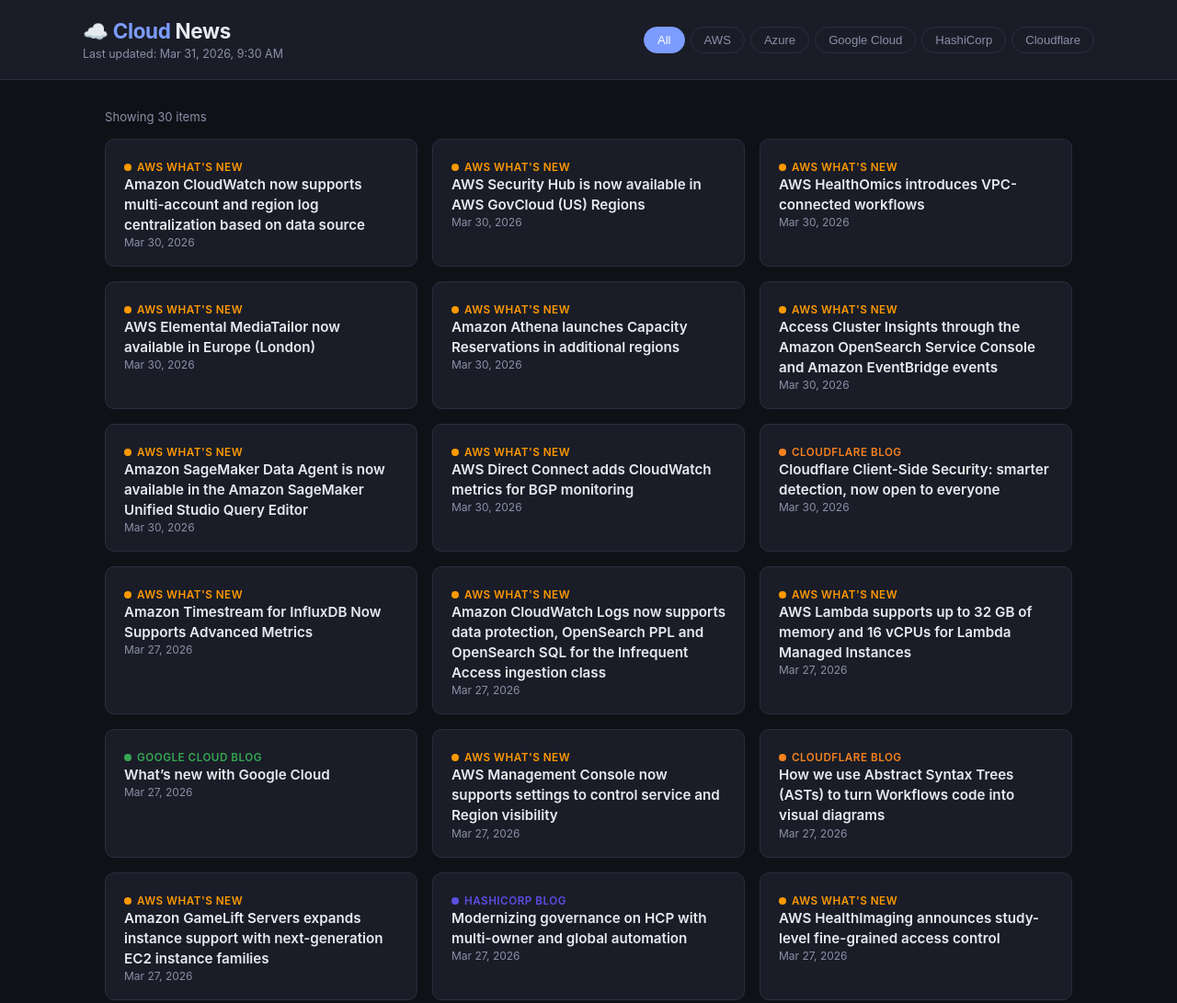
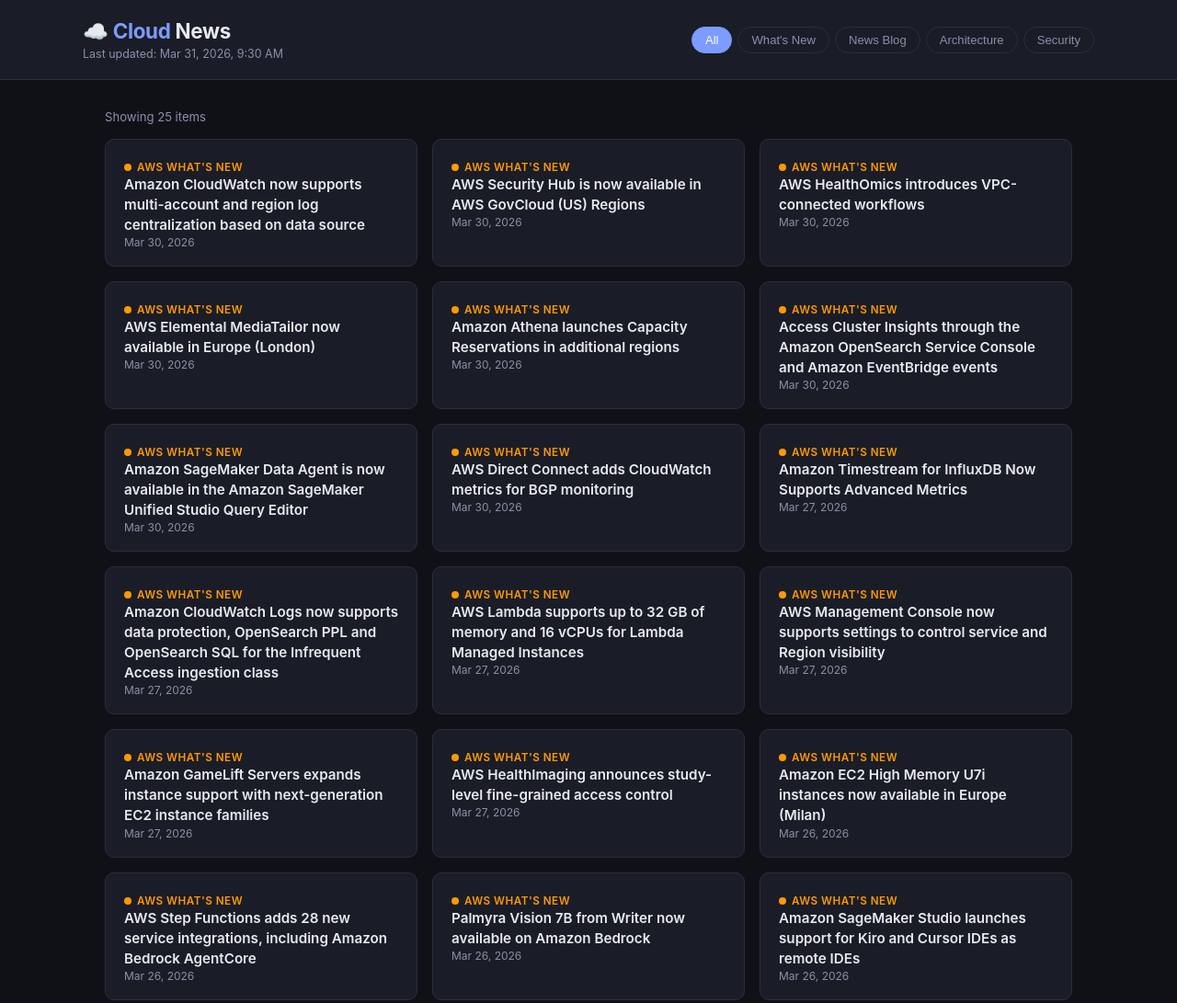
Before and after one commit to jrlong2/cloud-news, a website: page index.html in a window 1280 px wide. Shown: the top 1091 px of the page at 92% size. Drawn offline with Linux system fonts and the light colour scheme.

Commit message:
Remove non-AWS providers, keep only AWS content sources
Remove Azure, Google Cloud, HashiCorp, and Cloudflare tabs, feeds, and
data. Retain only AWS What's New, AWS News Blog, AWS Architecture Blog,
and AWS Security Blog as sources.

Co-Authored-By: Oz <oz-agent@warp.dev>

```diff
--- a/index.html
+++ b/index.html
@@ -13,10 +13,6 @@
       --surface-hover: #222535;
       --border: #2a2d3e;
       --accent-aws: #ff9900;
-      --accent-azure: #0078d4;
-      --accent-gcp: #34a853;
-      --accent-hashi: #5c4ee5;
-      --accent-cf: #f6821f;
       --text-primary: #e8eaf0;
       --text-secondary: #8b8fa8;
       --text-link: #7c9cff;
@@ -214,11 +210,10 @@
       </div>
       <nav id="tabs">
         <button class="tab active" data-source="all">All</button>
-        <button class="tab" data-source="AWS What's New">AWS</button>
-        <button class="tab" data-source="Azure Updates">Azure</button>
-        <button class="tab" data-source="Google Cloud Blog">Google Cloud</button>
-        <button class="tab" data-source="HashiCorp Blog">HashiCorp</button>
-        <button class="tab" data-source="Cloudflare Blog">Cloudflare</button>
+        <button class="tab" data-source="AWS What's New">What's New</button>
+        <button class="tab" data-source="AWS News Blog">News Blog</button>
+        <button class="tab" data-source="AWS Architecture Blog">Architecture</button>
+        <button class="tab" data-source="AWS Security Blog">Security</button>
       </nav>
     </div>
   </header>
@@ -233,10 +228,9 @@
   <script>
     const SOURCE_COLORS = {
       "AWS What's New": '#ff9900',
-      'Azure Updates': '#0078d4',
-      'Google Cloud Blog': '#34a853',
-      'HashiCorp Blog': '#5c4ee5',
-      'Cloudflare Blog': '#f6821f',
+      'AWS News Blog': '#d45b07',
+      'AWS Architecture Blog': '#1b660f',
+      'AWS Security Blog': '#dd3522',
     };
 
     let allItems = [];
--- a/news.json
+++ b/news.json
@@ -50,12 +50,6 @@
       "pubDate": "Mon, 30 Mar 2026 07:00:00 GMT"
     },
     {
-      "title": "Cloudflare Client-Side Security: smarter detection, now open to everyone",
-      "link": "https://blog.cloudflare.com/client-side-security-open-to-everyone/",
-      "source": "Cloudflare Blog",
-      "pubDate": "Mon, 30 Mar 2026 06:00:00 GMT"
-    },
-    {
       "title": "Amazon Timestream for InfluxDB Now Supports Advanced Metrics",
       "link": "https://aws.amazon.com/about-aws/whats-new/2026/03/amazon-timestream-for-influxdb-advanced-metrics/",
       "source": "AWS What's New",
@@ -74,34 +68,16 @@
       "pubDate": "Fri, 27 Mar 2026 16:00:00 GMT"
     },
     {
-      "title": "What’s new with Google Cloud",
-      "link": "https://cloud.google.com/blog/topics/inside-google-cloud/whats-new-google-cloud/",
-      "source": "Google Cloud Blog",
-      "pubDate": "Fri, 27 Mar 2026 16:00:00 +0000"
-    },
-    {
       "title": "AWS Management Console now supports settings to control service and Region visibility",
       "link": "https://aws.amazon.com/about-aws/whats-new/2026/03/account-customizations-console/",
       "source": "AWS What's New",
       "pubDate": "Fri, 27 Mar 2026 15:00:00 GMT"
     },
     {
-      "title": "How we use Abstract Syntax Trees (ASTs) to turn Workflows code into visual diagrams ",
-      "link": "https://blog.cloudflare.com/workflow-diagrams/",
-      "source": "Cloudflare Blog",
-      "pubDate": "Fri, 27 Mar 2026 13:00:00 GMT"
-    },
-    {
       "title": "Amazon GameLift Servers expands instance support with next-generation EC2 instance families",
       "link": "https://aws.amazon.com/about-aws/whats-new/2026/03/amazon-gamelift-servers-expands-instance-support/",
       "source": "AWS What's New",
       "pubDate": "Fri, 27 Mar 2026 09:00:00 GMT"
-    },
-    {
-      "title": "Modernizing governance on HCP with multi-owner and global automation",
-      "link": "https://www.hashicorp.com/blog/modernizing-governance-on-hcp-with-multi-owner-and-global-automation",
-      "source": "HashiCorp Blog",
-      "pubDate": "2026-03-27T07:12:00.000Z"
     },
     {
       "title": "AWS HealthImaging announces study-level fine-grained access control",
@@ -164,12 +140,6 @@
       "pubDate": "Thu, 26 Mar 2026 17:00:00 GMT"
     },
     {
-      "title": "LAB3 accelerates cloud modernization with HashiCorp-powered unified workflows ",
-      "link": "https://www.hashicorp.com/blog/lab3-accelerates-cloud-modernization-with-hashicorp-powered-unified-workflows",
-      "source": "HashiCorp Blog",
-      "pubDate": "2026-03-26T17:00:00.000Z"
-    },
-    {
       "title": "AWS Lambda increases the file descriptor limit to 4,096 for functions running on Lambda Managed Instances",
       "link": "https://aws.amazon.com/about-aws/whats-new/2026/03/aws-Lambda-file-descriptors-increase-4096/",
       "source": "AWS What's New",
```
Also changed, not shown: scripts/fetch-news.js (+6 -10 lines).
